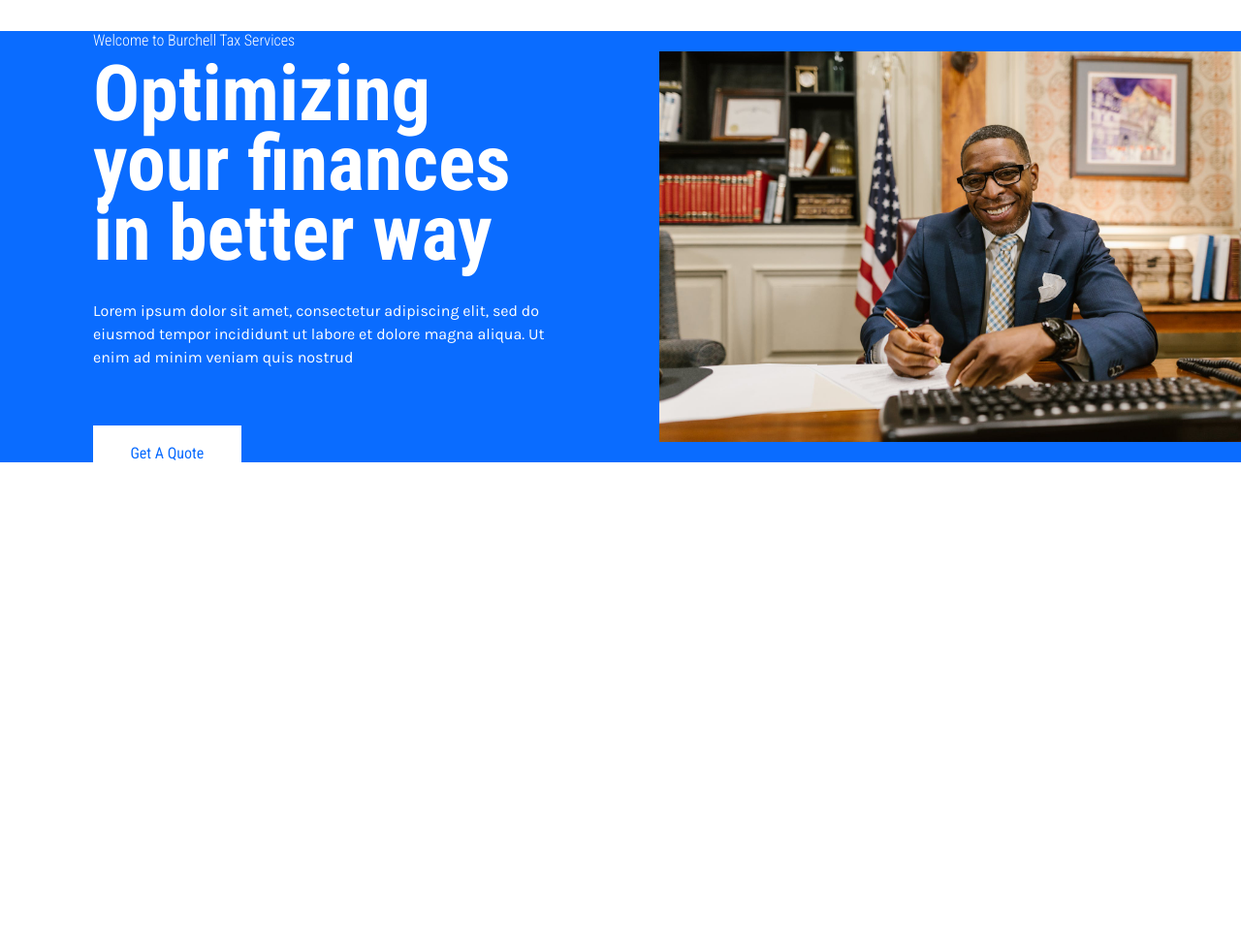
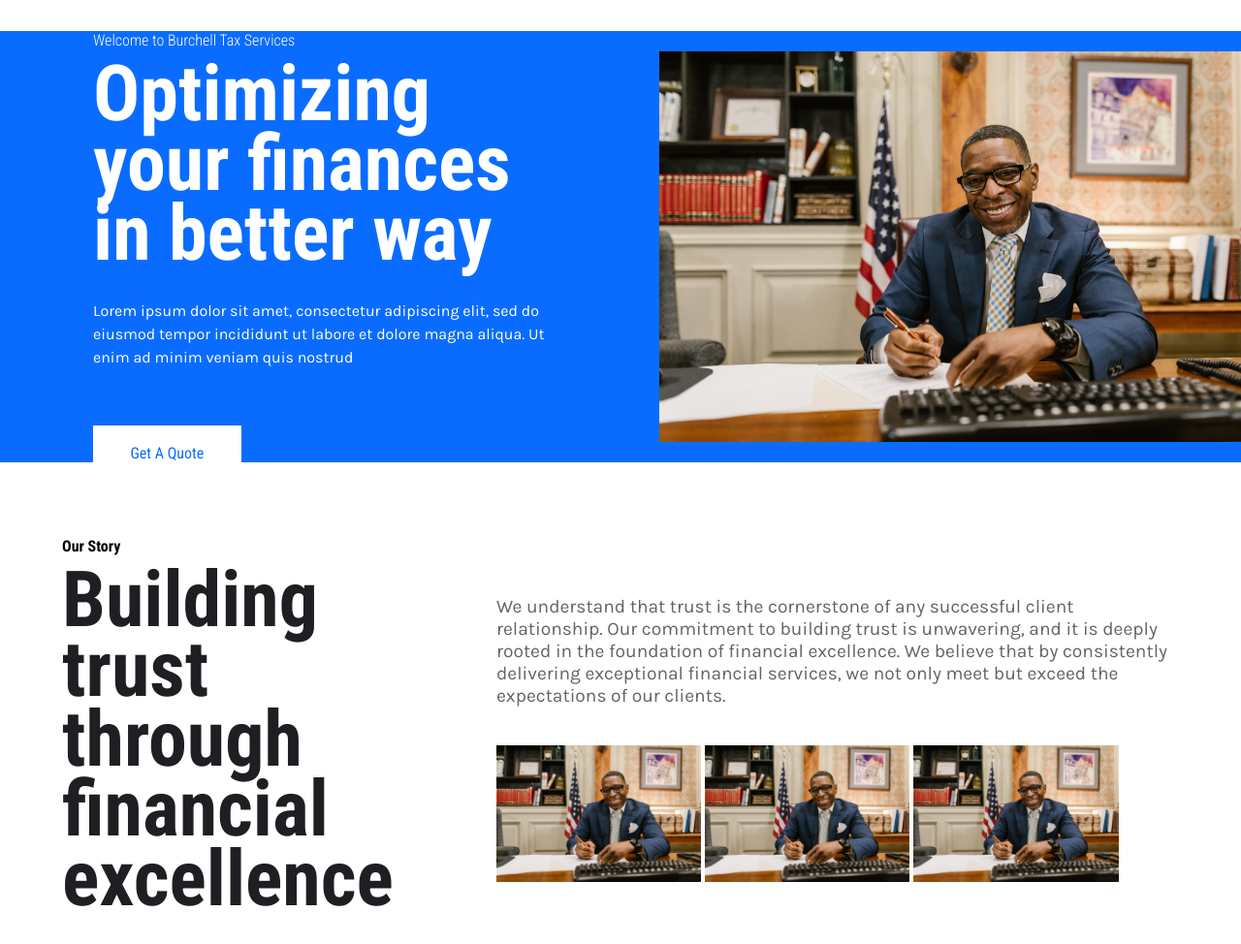
Before and after one commit to tywaynebuchanan/website, a plain HTML site: page index.html in a window 1280 px wide. Shown: the part 96-1070 px from the top of the page at 97% size. Before the commit the page ends 800 px from the top, so only its background shows below. Drawn offline with Linux system fonts and the light colour scheme.

Commit message:
second commit

```diff
--- a/css/styles.css
+++ b/css/styles.css
@@ -15,15 +15,14 @@
     --roboto-con: "Roboto Condensed"
 }
 
-body {
+
+body{
     overflow-x: hidden;
 }
 
 html{
     overflow-x: hidden;
 }
-
-
 
 h1,h2,h3,h4,h5{
     font-family: var(--roboto-con);
@@ -145,8 +144,48 @@ h1,h2,h3,h4,h5{
 
 /*About Us*/
 
+.section-about{
+    padding: 4.8rem 0 9.6rem 0;
+    background-color: var(--white);
+}
 
+.about-us{
+    max-width: 130rem;
+    margin: 0 auto;
+    padding: 0 4rem;
+    display: grid;
+    grid-template-columns: 1fr 2fr;
+    gap: 6rem;
+    align-items: center;
+}
 
+.about-description{
+    color: var(--grey);
+    font-size:1.2rem;
+    font-family: "Karla",san-serif;
+}
+
+.about-text-box{
+    flex:1;
+}
+
+.about-content{
+   display: flex;
+   flex-direction: column;
+   gap: 40px;
+
+}
+
+.about-us-pictures{
+    dispaly:flex;
+    flex-direction: row;
+    align-items: center;
+    gap:40px;
+}
+
+.about-us-images{
+    width:30%;
+}
 
 
 
--- a/index.html
+++ b/index.html
@@ -49,7 +49,22 @@
     </section>
 
     <section class="section-about">
+        <div class="about-us">
+            <div class="about-text-box">
+                <h4 class="sub-title">Our Story</h4>
+                <h1 class="heading-primary black">Building trust through financial excellence</h1>
+            </div>
 
+            <div class="about-content">
+                <p class="about-description">We understand that trust is the cornerstone of any successful client relationship. Our commitment to building trust is unwavering, and it is deeply rooted in the foundation of financial excellence. We believe that by consistently delivering exceptional financial services, we not only meet but exceed the expectations of our clients.</p>
+                <div class="about-us-pictures">
+                  <img src="img/man-at-desk.jpg" class = "about-us-images" alt="">
+                  <img src="img/man-at-desk.jpg" class = "about-us-images" alt="">
+                  <img src="img/man-at-desk.jpg" class = "about-us-images" alt="">
+                </div>
+
+            </div>
+        </div>
     </section>
 
   </main>
```
